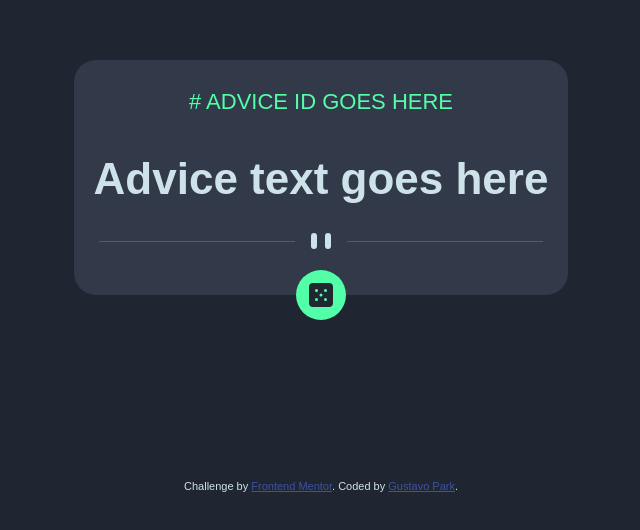
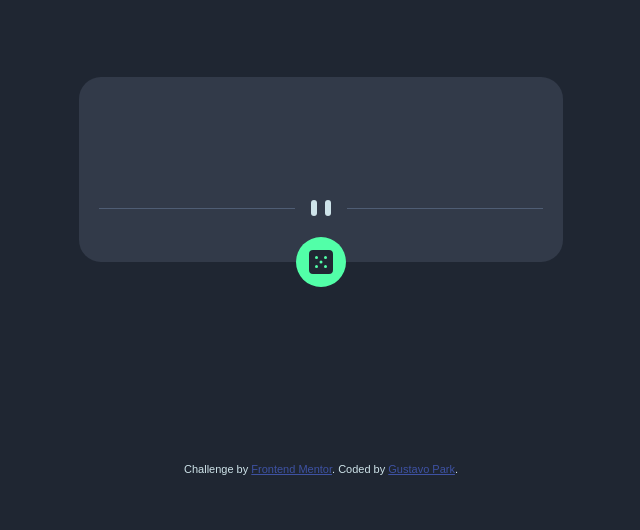
Before and after one commit to StzaryC/Advice-generator-app, a plain HTML site: page index.html in a window 1280 px wide. Shown: the part 124-654 px from the top of the page, without its empty margins (319-959 px from the left). Drawn offline with Linux system fonts and the light colour scheme.

Commit message:
Update index.html

```diff
--- a/index.html
+++ b/index.html
@@ -17,10 +17,10 @@
 <body>
   <div class="card">
     <div>
-      <p id="advice"> # Advice ID goes here <p>
+      <p id="advice"><p>
     </div>
     <div>
-      <h1 id="random_text">Advice text goes here</h1>
+      <h1 id="random_text"></h1>
     </div>
     <div>
       <img id="pattern" src="images/pattern-divider-desktop.svg" alt="divider_pattern">
```
